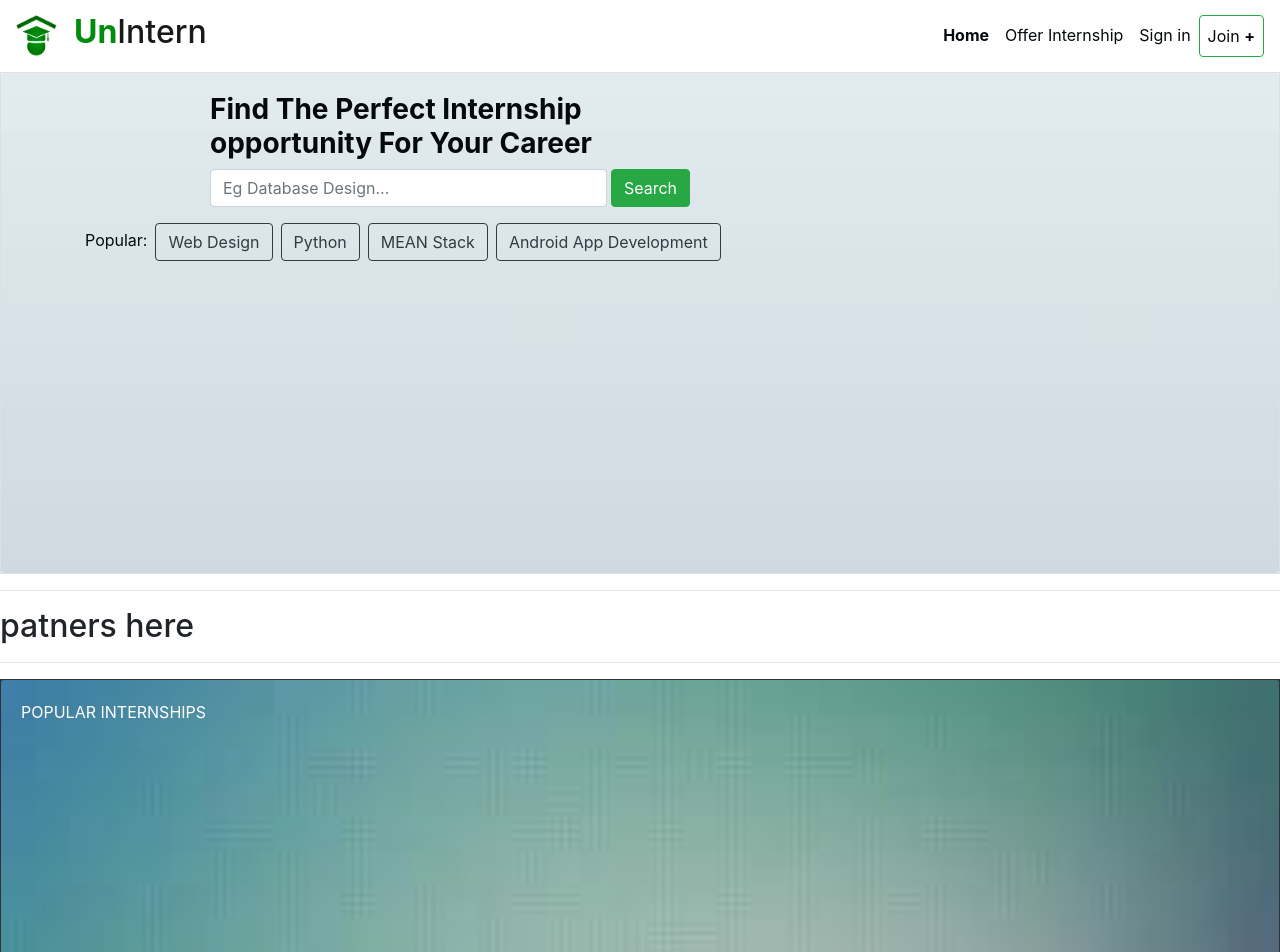
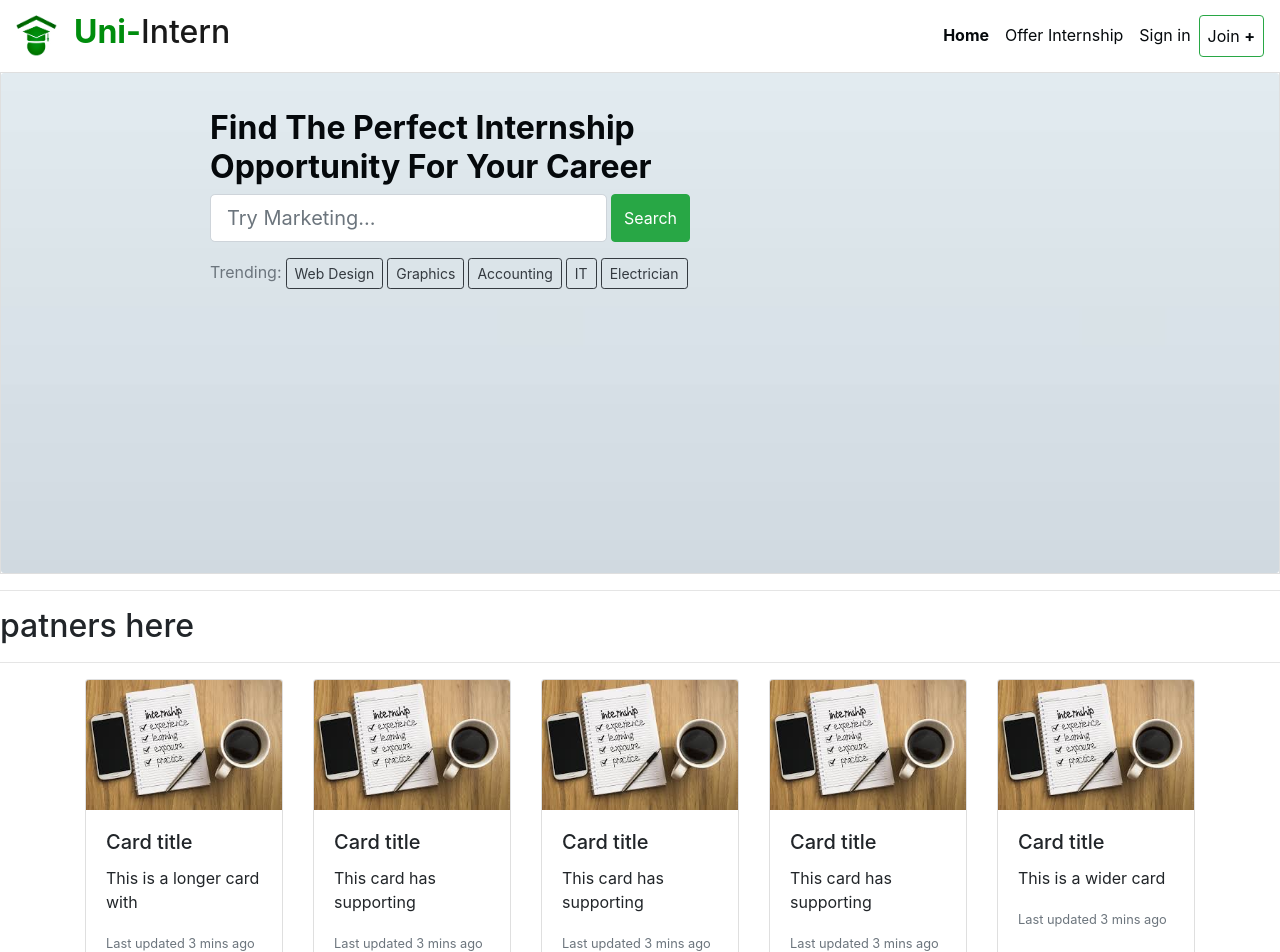
Before and after one commit to fideliscode/angular-PIEMIS, an Angular app: page / in a window 1280 px wide. Shown: the top 952 px of the page. Built offline with nearby package versions, Linux system fonts and the light colour scheme.

Commit message:
pushing to slave

```diff
--- a/src/app/app.component.html
+++ b/src/app/app.component.html
@@ -7,7 +7,7 @@ font-family:-apple-system,
 
     <a class="navbar-brand" href="#" ><img src="assets/img/brandlogo.jpg" style="height:42px;"></a>
 
-    <a class="navbar-brand" href="#" ><h2><span style="color:#008d0d;"><strong>Un</strong></span>Intern</h2></a>
+    <a class="navbar-brand" href="#" ><h2><span style="color:#008d0d;"><strong>Uni-</strong></span>Intern</h2></a>
 
 
   <button class="navbar-toggler" type="button" data-toggle="collapse" data-target="#navbarNav" aria-controls="navbarNav" aria-expanded="false" aria-label="Toggle navigation">
@@ -51,13 +51,26 @@ font-family:-apple-system,
             <div class="col-lg-1"></div>
             <div class="col-lg-6">
               <div class="container ">
-                <div class="container">
-                  <h3 style="color:rgb(5, 9, 12);"><strong>Find The Perfect Internship opportunity For Your Career</strong></h3>
+                <div class="container-fluid mt-3">
+                  <h2 style="color:rgb(5, 9, 12);"><strong>Find The Perfect Internship Opportunity For Your Career</strong></h2>
                   <div class="d-flex">
-                      <input class="form-control mr-1" type="text" placeholder="Eg Database Design...">
-                      <button type="button" class="btn btn-success">Search</button>
+                      <input
+                      class="form-control form-control-lg mr-1"
+                       type="text"
 
+                       placeholder="Try Marketing...">
+              <button type="button" class="btn btn-success">Search</button>
                   </div>
+
+                  <div class="mt-3">
+              <label class="label text-muted" style="color:rgb(5, 9, 12);">Trending: </label>
+<button type="button" class="btn btn-outline-dark btn-sm ml-1">Web Design</button>
+<button type="button" class="btn btn-outline-dark btn-sm ml-1">Graphics</button>
+<button type="button" class="btn btn-outline-dark btn-sm ml-1">Accounting</button>
+<button type="button" class="btn btn-outline-dark btn-sm ml-1">IT</button>
+<button type="button" class="btn btn-outline-dark btn-sm ml-1">Electrician</button>
+            </div>
+
               </div>
 
               </div>
@@ -66,18 +79,9 @@ font-family:-apple-system,
             <div class="col-lg-5">
 
             </div>
-            <div class="row"></div>
+            <div class="row">
 
-            <div class="container mt-3">
-              <label class="mr-sm-2" style="color:rgb(5, 9, 12);">Popular:  </label>
-
-<button type="button" class="btn btn-outline-dark mr-2">Web Design</button>
-<button type="button" class="btn btn-outline-dark mr-2">Python</button>
-<button type="button" class="btn btn-outline-dark mr-2">MEAN Stack</button>
-<button type="button" class="btn btn-outline-dark mr-2">Android App Development</button>
-
-
-             </div>
+            </div>
 
           </div>
       </div>
@@ -89,13 +93,54 @@ font-family:-apple-system,
   <hr>
   <h2>patners here</h2>
   <hr>
+<div class="container">
+    <div class="card-deck">
 
-  <div class="card bg-dark text-white" style="border-radius:0%;">
-    <img class="card-img" src="assets/img/background.jpeg" alt="Card image">
-    <div class="card-img-overlay">
-      <p class="card-text">POPULAR INTERNSHIPS</p>
-    </div>
-  </div>
+        <div class="card">
+          <img class="card-img-top" src="assets/img/internexperience.jpeg" alt="Card image cap">
+          <div class="card-body">
+            <h5 class="card-title">Card title</h5>
+            <p class="card-text">This is a longer card with </p>
+            <p class="card-text"><small class="text-muted">Last updated 3 mins ago</small></p>
+          </div>
+        </div>
+
+        <div class="card">
+          <img class="card-img-top" src="assets/img/internexperience.jpeg" alt="Card image cap">
+          <div class="card-body">
+            <h5 class="card-title">Card title</h5>
+            <p class="card-text">This card has supporting </p>
+            <p class="card-text"><small class="text-muted">Last updated 3 mins ago</small></p>
+          </div>
+        </div>
+        <div class="card">
+            <img class="card-img-top" src="assets/img/internexperience.jpeg" alt="Card image cap">
+            <div class="card-body">
+              <h5 class="card-title">Card title</h5>
+              <p class="card-text">This card has supporting </p>
+              <p class="card-text"><small class="text-muted">Last updated 3 mins ago</small></p>
+            </div>
+          </div>
+          <div class="card">
+              <img class="card-img-top" src="assets/img/internexperience.jpeg" alt="Card image cap">
+              <div class="card-body">
+                <h5 class="card-title">Card title</h5>
+                <p class="card-text">This card has supporting</p>
+                <p class="card-text"><small class="text-muted">Last updated 3 mins ago</small></p>
+              </div>
+            </div>
+
+        <div class="card">
+          <img class="card-img-top" src="assets/img/internexperience.jpeg" alt="Card image cap">
+          <div class="card-body">
+            <h5 class="card-title">Card title</h5>
+            <p class="card-text">This is a wider card</p>
+            <p class="card-text"><small class="text-muted">Last updated 3 mins ago</small></p>
+          </div>
+        </div>
+      </div>
+</div>
+
 
 
 
--- a/src/app/app.component.scss
+++ b/src/app/app.component.scss
@@ -1,6 +1,6 @@
 .btn-outline-success:hover {
     color: rgb(245, 245, 245) !important;
-    background-color:#28a745;;
+    background-color:#28a745;
 }
 .btn-primary{
     background-color: rgb(5, 9, 12) !important;
```
